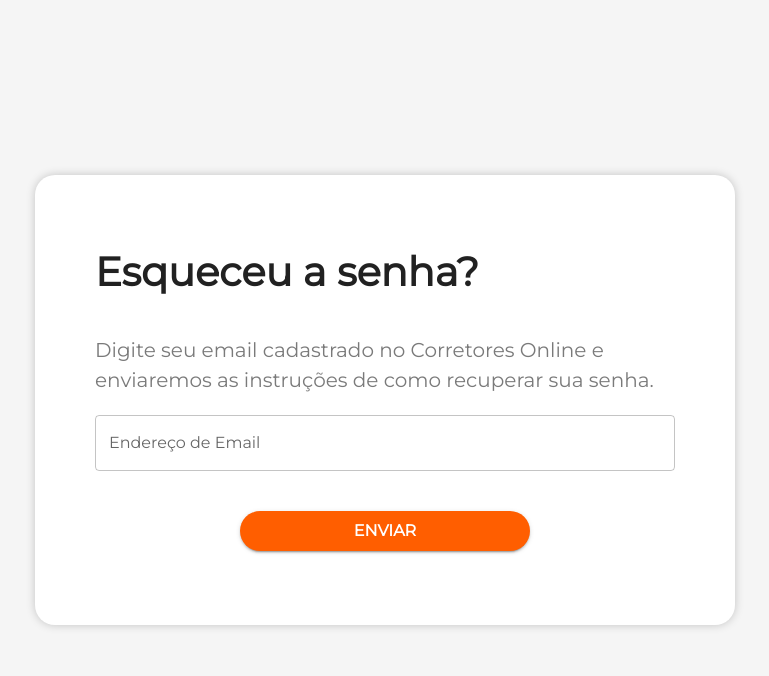
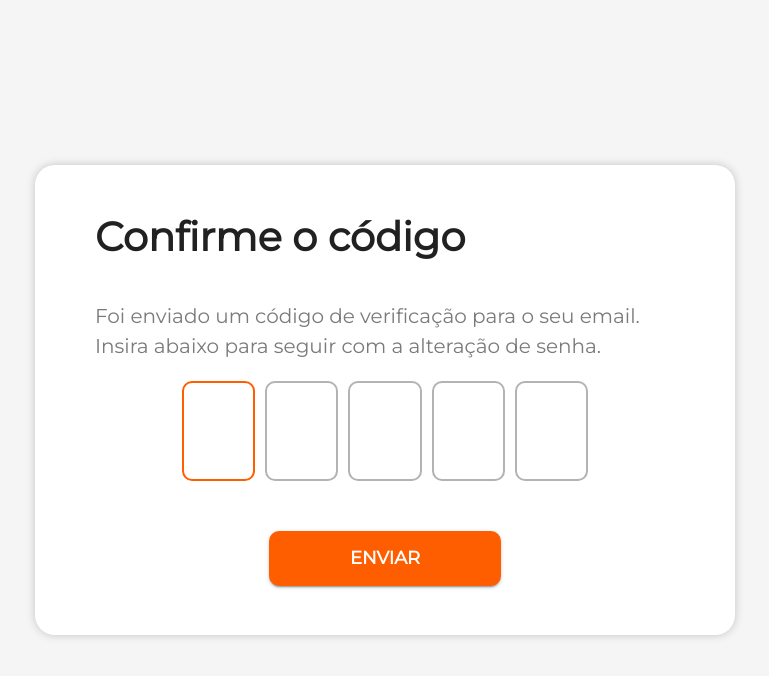
Before and after one commit to daniellima0/corretores-online, a React (Vite) app in the folder frontend/: page /reset-password-email in a window 1280 px wide. Both pictures are taken after a click on the button "ENVIAR". Shown: the top 676 px of the page, without its empty margins (255-1024 px from the left). Built offline with nearby package versions, Linux system fonts and the light colour scheme; no server answers.

Commit message:
40: create verification code input page

```diff
--- /dev/null
+++ b/frontend/src/pages/EmailInputPasswordReset/components/CodeInputContainer.tsx
@@ -0,0 +1,87 @@
+import { styled } from "@mui/material";
+import { useState, useRef, useEffect, ChangeEvent, KeyboardEvent } from "react";
+
+const CodeInput = styled("input")({
+  width: "30%",
+  height: "100px",
+  fontSize: "30px",
+  textAlign: "center",
+  border: "2px solid #B3B3B3",
+  borderRadius: "10px",
+  "&:focus": {
+    outline: "none !important",
+    border: "2px solid #FF5E00",
+    transition: "0.3s",
+  },
+});
+
+const CodeInputBox = styled("div")({
+  display: "flex",
+  justifyContent: "center",
+  alignItems: "center",
+  width: "70%",
+  flexDirection: "row",
+  gap: "10px",
+  height: "100px",
+});
+
+type CodeInputContainerProps = {
+  onComplete: (finalString: string) => void;
+  numDigits: number;
+};
+
+const CodeInputContainer = ({
+  onComplete,
+  numDigits,
+}: CodeInputContainerProps) => {
+  const [inputs, setInputs] = useState(Array(numDigits).fill(""));
+  const inputRefs = useRef<HTMLInputElement[]>([]);
+
+  // Atualiza a string final sempre que os inputs mudarem
+  useEffect(() => {
+    const finalString = inputs.join("");
+    if (finalString.length === numDigits) {
+      onComplete(finalString);
+    }
+  }, [inputs, onComplete]);
+
+  const handleChange = (
+    index: number,
+    event: ChangeEvent<HTMLInputElement>
+  ) => {
+    const newInputs = [...inputs];
+    newInputs[index] = event.target.value;
+    setInputs(newInputs);
+
+    if (event.target.value && index < numDigits - 1) {
+      inputRefs.current[index + 1].focus();
+    }
+  };
+
+  const handleKeyDown = (
+    index: number,
+    event: KeyboardEvent<HTMLInputElement>
+  ) => {
+    if (event.key === "Backspace" && !inputs[index] && index > 0) {
+      inputRefs.current[index - 1].focus();
+    }
+  };
+
+  return (
+    <CodeInputBox>
+      {inputs.map((value, index) => (
+        <CodeInput
+          key={index}
+          value={value}
+          onChange={(e) => handleChange(index, e)}
+          onKeyDown={(e) => handleKeyDown(index, e)}
+          maxLength={1}
+          autoFocus={index === 0}
+          ref={(el) => (inputRefs.current[index] = el!)}
+        />
+      ))}
+    </CodeInputBox>
+  );
+};
+
+export default CodeInputContainer;
--- a/frontend/src/pages/EmailInputPasswordReset/index.tsx
+++ b/frontend/src/pages/EmailInputPasswordReset/index.tsx
@@ -1,4 +1,7 @@
+import HiddenComponent from "../../components/HiddenComponent";
 import { Button, TextField, Typography, styled } from "@mui/material";
+import CodeInputContainer from "./components/CodeInputContainer";
+import { SetStateAction, useState } from "react";
 
 const Div = styled("div")({
   display: "flex",
@@ -11,7 +14,7 @@ const Div = styled("div")({
 });
 
 const Card = styled("div")({
-  height: "450px",
+  height: "470px",
   width: "70%",
   backgroundColor: "#FFFFFF",
   display: "flex",
@@ -54,31 +57,65 @@ const Description = styled(Typography)({
 
 const EmailInput = styled(TextField)({
   width: "100%",
-  marginBottom: "40px",
 });
 const ButtonStyled = styled(Button)({
-  borderRadius: "35px",
-  width: "50%",
-  height: "40px",
-  fontSize: "16px",
+  borderRadius: "10px",
+  width: "40%",
+  height: "55px",
+  fontSize: "18px",
   fontWeight: "900",
   backgroundColor: "#FF5E00",
+  marginTop: "50px",
   "&: hover": { backgroundColor: "#FF5E00" },
 });
 
 const EmailInputForm: React.FC = () => {
+  const [finalCode, setFinalCode] = useState("");
+
+  const handleComplete = (code: SetStateAction<string>) => {
+    setFinalCode(code);
+    console.log("Código final:", finalCode); //temporary
+  };
+
+  const [switchPages, setSwitchPages] = useState(false); //temporary
+
   return (
     <Div>
       <Card>
+        <HiddenComponent hidden={switchPages}>
           <Title variant="h1">Esqueceu a senha?</Title>
           <Description>
-          Digite seu email cadastrado no Corretores Online e enviaremos as
+            Digite o email cadastrado no Corretores Online e enviaremos as
             instruções de como recuperar sua senha.
           </Description>
           <EmailInput variant="outlined" label="Endereço de Email" />
-        <ButtonStyled fullWidth variant="contained">
+          <ButtonStyled
+            fullWidth
+            variant="contained"
+            onClick={() => {
+              setSwitchPages(true);
+            }}
+          >
             Enviar
           </ButtonStyled>
+        </HiddenComponent>
+        <HiddenComponent hidden={!switchPages}>
+          <Title variant="h1">Confirme o código</Title>
+          <Description>
+            Foi enviado um código de verificação para o seu email. Insira abaixo
+            para seguir com a alteração de senha.
+          </Description>
+          <CodeInputContainer onComplete={handleComplete} numDigits={5} />
+          <ButtonStyled
+            fullWidth
+            variant="contained"
+            onClick={() => {
+              setSwitchPages(false);
+            }}
+          >
+            Enviar
+          </ButtonStyled>
+        </HiddenComponent>
       </Card>
     </Div>
   );
```
Lines whose indentation alone changed are shown as unchanged.
